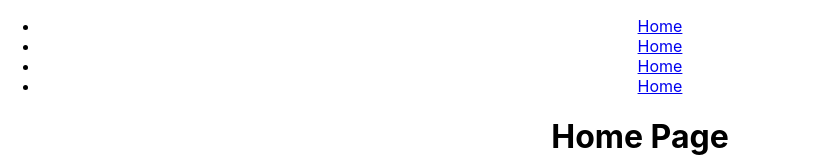
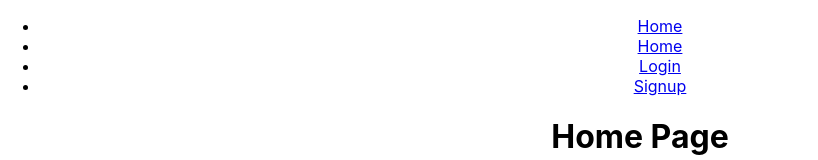
Before and after one commit to CSimoneCode/Hackathon, a React (Create React App) app: page / in a window 1280 px wide. Shown: the top 160 px of the page, without its empty margins (0-818 px from the left). Built offline with nearby package versions, Linux system fonts and the light colour scheme.

Commit message:
ready to merge
Signed-off-by: jsans24 <jsans24@gmail.com>

```diff
--- a/src/components/Navbar.js
+++ b/src/components/Navbar.js
@@ -7,8 +7,8 @@
       <ul>
         <li><a href="/">Home</a></li>
         <li><a href="/">Home</a></li>
-        <li><a href="/">Home</a></li>
-        <li><a href="/">Home</a></li>
+        <li><a href="/">Login</a></li>
+        <li><a href="/">Signup</a></li>
       </ul>
     </nav>
   )
```
Also changed, not shown: 1 other file (tests, documents, lock files or other folders).
